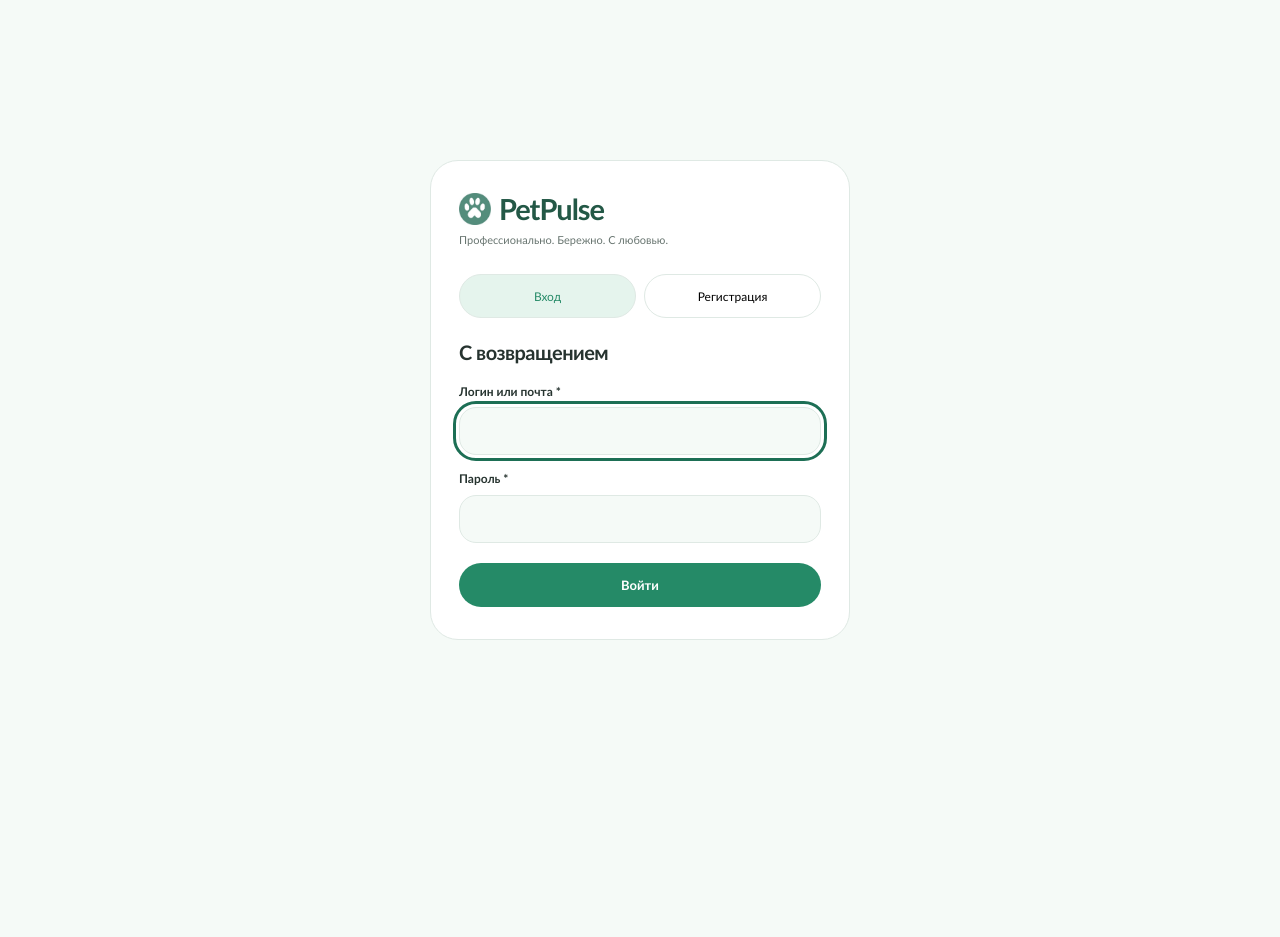
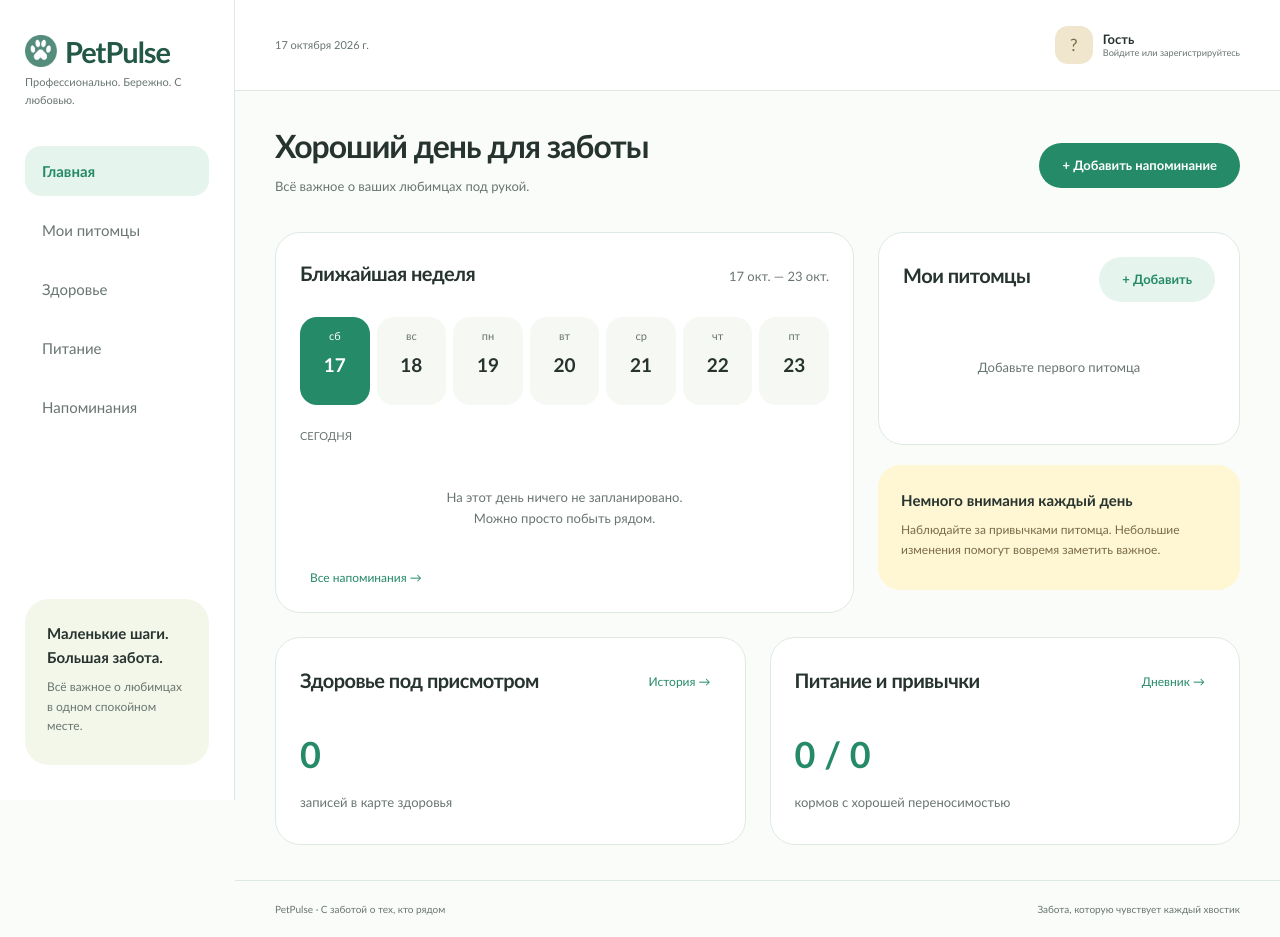
Before and after one commit to NeyronLear/pet_pulse, a Django app: page /user/ in a window 1280 px wide. Before the commit the page ends 640 px from the top, so only its background shows below. Run offline with Django 5.2, Linux system fonts and the light colour scheme.

Commit message:
посл ночные изменения

```diff
--- a/main_app/backend/urls.py
+++ b/main_app/backend/urls.py
@@ -2,8 +2,11 @@
 
 from django.contrib import admin
 from django.urls import path, include
+from django.views.generic import RedirectView
 
 urlpatterns = [
+    # Сайт всегда открывается с главной страницы приложения
+    path("", RedirectView.as_view(pattern_name="main", permanent=False)),
     path("admin/", admin.site.urls),
     path("user/", include("main_api.urls"))
 ]
--- a/main_app/main_api/templates/main_api/index.html
+++ b/main_app/main_api/templates/main_api/index.html
@@ -8,9 +8,10 @@
     <link rel="stylesheet" href="{% static 'css/styles.css' %}" />
     <script defer src="{% static 'js/app.js' %}"></script>
   </head>
-  <body class="logged-out">
+  <body>
     <section id="auth" class="auth" hidden>
       <div class="auth-card">
+        <button type="button" class="icon auth-close" data-action="auth-close" aria-label="Закрыть окно" title="Закрыть">×</button>
         <a class="logo"><img src="{% static 'img/logo.jpeg' %}" alt=""> PetPulse</a>
         <p class="slogan">Профессионально. Бережно. С любовью.</p>
         <div class="filters auth-tabs">
--- a/main_app/static/css/styles.css
+++ b/main_app/static/css/styles.css
@@ -471,6 +471,12 @@ p {
   color: var(--muted);
   font-size: 13px;
 }
+/* заглушки пустых разделов одного размера на всех страницах */
+.card.empty {
+  min-height: 140px;
+  display: grid;
+  place-items: center;
+}
 .actions {
   display: flex;
   justify-content: flex-end;
@@ -788,29 +794,35 @@ textarea {
 }
 /* ---------- Вход и регистрация ---------- */
 
-/* пока пользователь не вошёл, приложение скрыто и виден только #auth */
-body.logged-out aside,
-body.logged-out .workspace {
-  display: none;
-}
+/* гость видит главную страницу, а вход и регистрация открываются поверх неё */
 .auth {
-  min-height: 100vh;
+  position: fixed;
+  inset: 0;
+  z-index: 10;
+  overflow-y: auto;
   display: grid;
   place-items: center;
   padding: 40px 16px;
-  background: var(--paper);
+  background: #1f3c3555;
+  backdrop-filter: blur(3px);
 }
 .auth[hidden],
 .auth-form[hidden] {
   display: none;
 }
 .auth-card {
+  position: relative;
   width: 100%;
   max-width: 420px;
   background: white;
   border: 1px solid var(--line);
   border-radius: 28px;
   padding: 32px 28px;
+}
+.auth-close {
+  position: absolute;
+  top: 18px;
+  right: 18px;
 }
 .auth-card .slogan {
   margin-bottom: 26px;
--- a/main_app/static/js/app.js
+++ b/main_app/static/js/app.js
@@ -339,6 +339,9 @@ function eventRow(item) {
     </div>`;
 }
 
+// Заглушка пустого раздела: на всех страницах одна и та же карточка во всю ширину.
+const emptyCard = (text) => html`<div class="card empty">${text}</div>`;
+
 function eventList(items) {
   return items.length
     ? items.map(eventRow)
@@ -456,13 +459,11 @@ function petsView() {
       kind: "pet",
       button: "Добавить питомца",
     })}
-    <div class="pet-grid">
     ${
       state.pets.length
-          ? state.pets.map(petCard)
-          : html`<div class="card empty">Здесь появятся ваши питомцы.</div>`
-      }
-    </div>`;
+        ? html`<div class="pet-grid">${state.pets.map(petCard)}</div>`
+        : emptyCard("Здесь появятся ваши питомцы.")
+    }`;
 }
 
 function petCard(pet) {
@@ -507,7 +508,7 @@ function healthView() {
     ${
       records.length
         ? records.map(healthRecord)
-        : html`<div class="card empty">Пока нет записей здоровья.</div>`
+        : emptyCard("Пока нет записей здоровья.")
     }`;
 }
 
@@ -571,13 +572,11 @@ function foodView() {
       button: "Добавить корм",
     })}
     <div class="filters">${FOOD_FILTERS.map(foodFilterButton)}</div>
-    <div class="food-grid">
     ${
       items.length
-          ? items.map(foodCard)
-          : html`<div class="card empty">${emptyText}</div>`
-      }
-    </div>`;
+        ? html`<div class="food-grid">${items.map(foodCard)}</div>`
+        : emptyCard(emptyText)
+    }`;
 }
 
 function foodFilterButton(value) {
@@ -609,13 +608,11 @@ function remindersView() {
       button: "Добавить напоминание",
     })}
     <div class="notice">Локальная демонстрация: системные push-уведомления не отправляются. Напоминания доступны здесь.</div>
-    <section class="card">
     ${
       items.length
-          ? items.map(reminderItem)
-          : html`<div class="empty">Пока нет напоминаний</div>`
-      }
-    </section>`;
+        ? html`<section class="card">${items.map(reminderItem)}</section>`
+        : emptyCard("Пока нет напоминаний.")
+    }`;
 }
 
 function reminderItem(item) {
@@ -706,6 +703,8 @@ const PAGES = {
 // location.hash начинается с «#», поэтому первый символ отбрасываем.
 function currentPage() {
   const name = location.hash.slice(1);
+  // Профиль есть только у вошедшего пользователя
+  if (name === "profile" && !ui.user) return "home";
   return Object.hasOwn(PAGES, name) ? name : "home";
 }
 
@@ -984,11 +983,35 @@ const actions = {
   },
   export: ({ id }) => exportCalendar(id),
   "auth-mode": ({ mode }) => setAuthMode(mode),
+  "auth-close": () => hideAuth(),
   logout: async () => {
     await auth.logout();
-    showAuth();
+    showGuest();
   },
 };
+
+// Гость может смотреть сайт: переходить по страницам, листать дни и фильтры.
+// Всё, что меняет данные, и профиль вместо действия предлагают зарегистрироваться.
+// Перехват в фазе capture срабатывает раньше остальных обработчиков кликов.
+const GUEST_ACTIONS = new Set(["select-day", "filter-food"]);
+
+function allowedForGuest(element) {
+  if (element.matches("a[href^='#']")) return element.hash !== "#profile";
+  return GUEST_ACTIONS.has(element.dataset.action);
+}
+
+document.addEventListener(
+  "click",
+  (event) => {
+    if (ui.user || event.target.closest("#auth")) return;
+    const target = event.target.closest("a, button");
+    if (!target || allowedForGuest(target)) return;
+    event.preventDefault();
+    event.stopPropagation();
+    showAuth("register");
+  },
+  true,
+);
 
 document.addEventListener("click", async (event) => {
   const target = event.target.closest("[data-action]");
@@ -1052,21 +1075,38 @@ function exportCalendar(id) {
 
 // ---------- Вход, регистрация и выход ----------
 
-// Пока пользователь не вошёл, вместо приложения показывается #auth
-// (body.logged-out прячет боковую панель и рабочую область).
-function showAuth() {
+// Сайт всегда открывается с главной: адрес страницы в hash сбрасываем.
+function goHome() {
+  history.replaceState(null, "", location.pathname + location.search);
+}
+
+// Гость видит сайт с пустыми данными; войти или зарегистрироваться
+// ему предлагает окно #auth поверх страницы.
+function showGuest() {
   ui.user = null;
   Object.assign(state, emptyState());
   if ($("#editor").open) $("#editor").close();
-  document.body.classList.add("logged-out");
-  $("#auth").hidden = false;
-  setAuthMode("login");
+  $("#account-initial").textContent = "?";
+  $("#account-name").textContent = "Гость";
+  $("#account-email").textContent = "Войдите или зарегистрируйтесь";
+  goHome();
+  render();
 }
 
-// Сессия могла закончиться посреди работы: любой 401 возвращает на экран входа.
+function showAuth(mode = "login") {
+  $("#auth").hidden = false;
+  setAuthMode(mode);
+}
+
+function hideAuth() {
+  $("#auth").hidden = true;
+}
+
+// Сессия могла закончиться посреди работы: любой 401 возвращает на главную с окном входа.
 function isUnauthorized(error) {
   if (error.status !== 401) return false;
-  showAuth();
+  showGuest();
+  showAuth("login");
   toast("Сессия закончилась. Войдите снова.");
   return true;
 }
@@ -1096,8 +1136,7 @@ function showAccount(user) {
 
 async function startApp(user) {
   showAccount(user);
-  $("#auth").hidden = true;
-  document.body.classList.remove("logged-out");
+  hideAuth();
   try {
     Object.assign(state, await api.load());
   } catch (error) {
@@ -1164,13 +1203,20 @@ async function init() {
     month: "long",
     year: "numeric",
   });
+  goHome();
   try {
     await startApp(await auth.me());
   } catch (error) {
     if (error.status !== 401) console.error(error);
-    showAuth();
+    showGuest();
   }
 }
 
 window.addEventListener("hashchange", render);
+$("#auth").addEventListener("click", (event) => {
+  if (event.target === event.currentTarget) hideAuth();
+});
+document.addEventListener("keydown", (event) => {
+  if (event.key === "Escape" && !$("#auth").hidden) hideAuth();
+});
 init();
```
Lines whose indentation alone changed are shown as unchanged.
